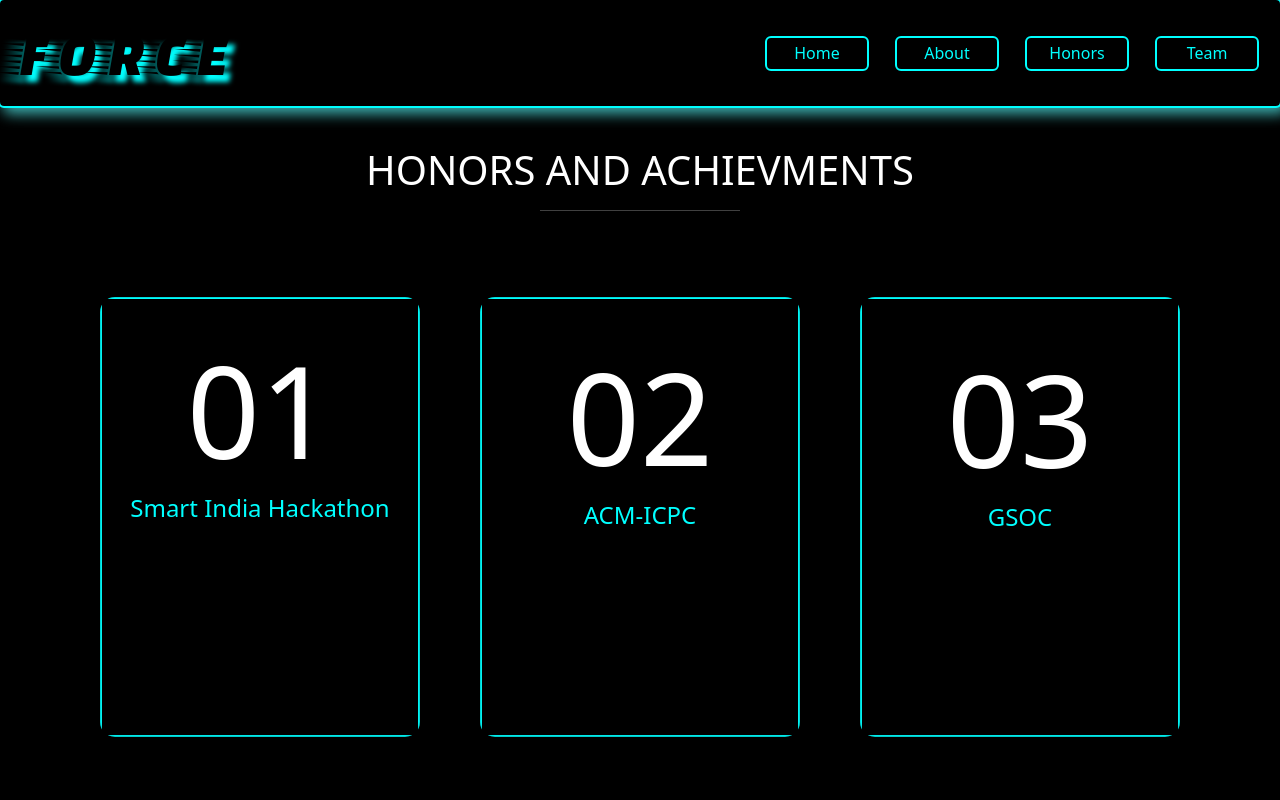
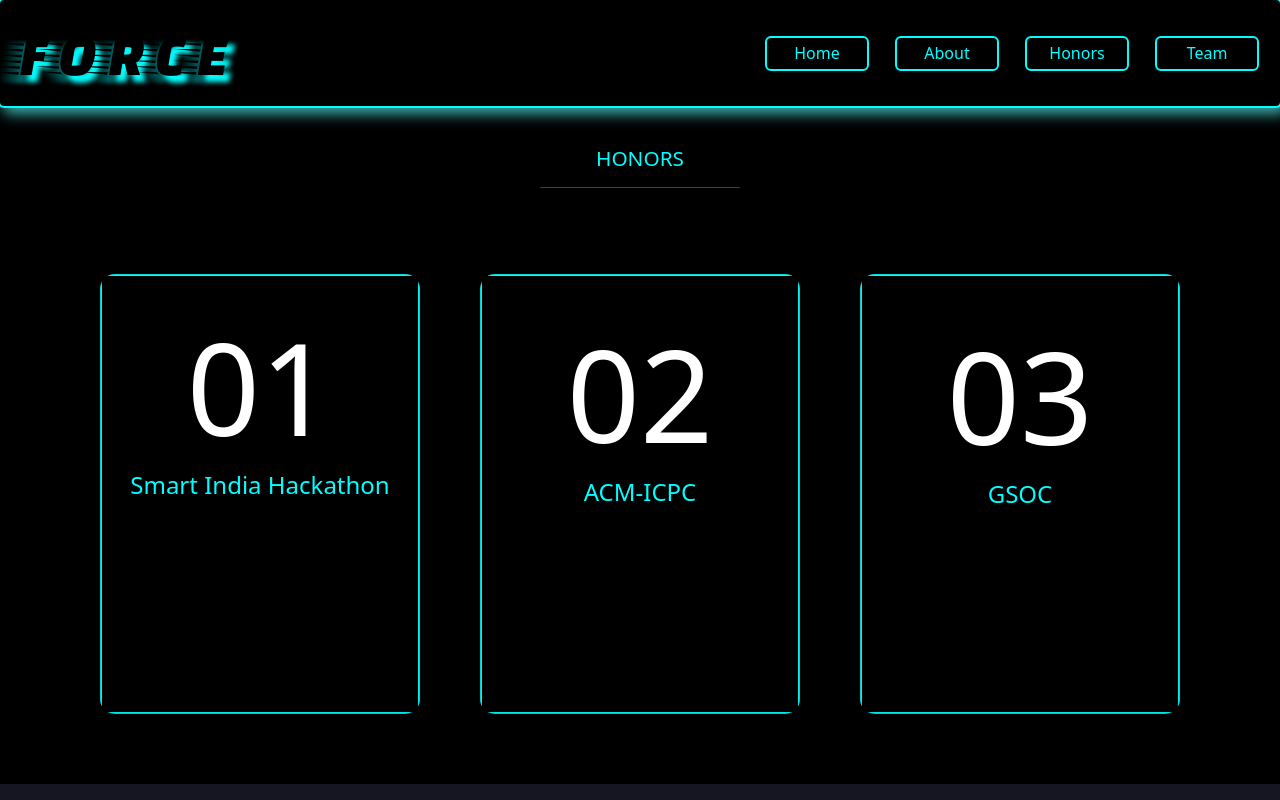
Before and after one commit to akshat-khosya/Skillabhyudaya-team7, a plain HTML site: page wall.html in a window 1280 px wide. Shown: the top 800 px of the page. Drawn offline with nearby package versions, Linux system fonts and the light colour scheme; a web font is replaced by a local one.

Commit message:
bug fixed

```diff
--- a/team.css
+++ b/team.css
@@ -42,10 +42,10 @@
 
   }
   body{
-    background: linear-gradient(to bottom, rgb(14, 14, 75) 0%, black 100%) fixed;
-    background-image: url(backg.jpg);
-    background-size: cover;
-  padding-left: auto;
+
+   background: black;
+
+
   justify-content: center;
   align-items: center;
  display: flex;
--- a/wall.css
+++ b/wall.css
@@ -100,8 +100,9 @@ transition: 0.5s;
     color: black;
 }
 h1{
-   color: white;
+   color: aqua;
     margin-top: 40px;
+    font-size: 1.3em;
 
 }
 hr{
--- a/wall.html
+++ b/wall.html
@@ -35,7 +35,7 @@
         </div>
       </nav>
       <center>
-        <h1>HONORS AND ACHIEVMENTS</h1>
+        <h1>HONORS</h1>
         <hr>
        </center>
 
```
